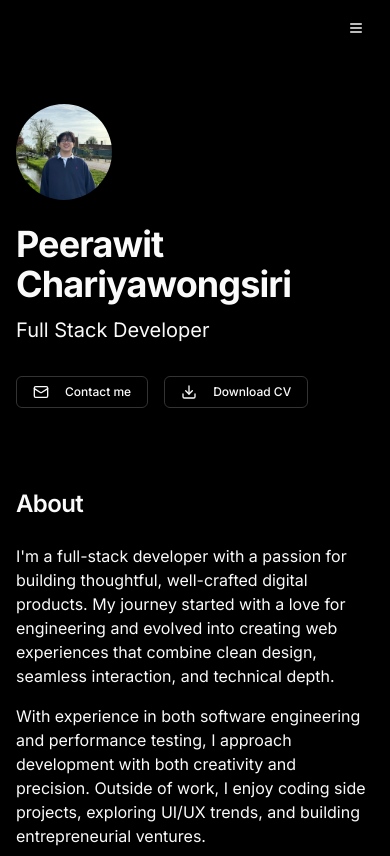
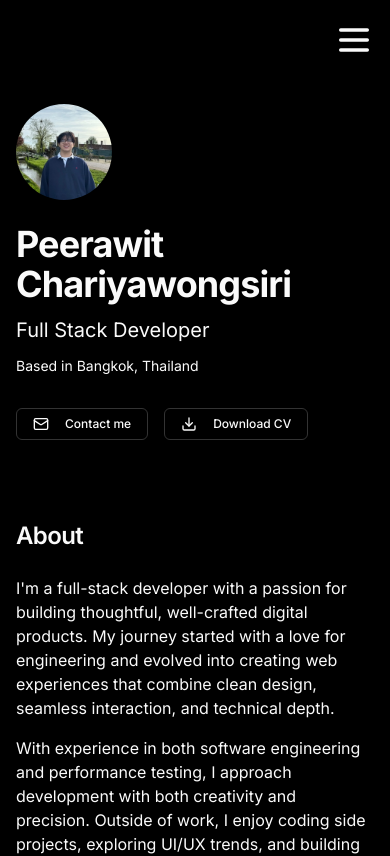
Before and after one commit to mikepeerawit/personal-portfolio, a Next.js app: page / in a window 390 px wide. Shown: the top 856 px of the page. Built offline with nearby package versions, Linux system fonts and the light colour scheme.

Commit message:
fix: fix tailwind animation

```diff
--- a/app/globals.css
+++ b/app/globals.css
@@ -1,4 +1,5 @@
 @import "tailwindcss";
+@import "tw-animate-css";
 
 @layer base {
   :root {
--- a/app/page.tsx
+++ b/app/page.tsx
@@ -11,7 +11,7 @@ export default function Home() {
     <main className="flex min-h-screen flex-col">
       <Header />
       <div className="w-full">
-        <div className="max-w-[650px] mx-auto px-4 sm:px-6 pt-12 pb-20 sm:pt-16 sm:pb-24 space-y-16 sm:space-y-24">
+        <div className="max-w-[650px] mx-auto px-4 sm:px-6 pt-6 pb-12 md:pt-10 md:pb-20 space-y-16 sm:space-y-24">
           <Hero />
           <About />
           <Experience />
--- a/components/sections/header.tsx
+++ b/components/sections/header.tsx
@@ -1,11 +1,11 @@
 import Link from "next/link";
-import { Button } from "@/components/ui/button";
 import { Menu } from "lucide-react";
 import {
   Sheet,
   SheetContent,
   SheetTrigger,
   SheetClose,
+  SheetTitle,
 } from "@/components/ui/sheet";
 
 const navItems = [
@@ -19,7 +19,7 @@ const navItems = [
 export function Header() {
   return (
     <header className="sticky top-0 z-50 w-full bg-black/50 backdrop-blur supports-[backdrop-filter]:bg-black/50">
-      <div className="w-full max-w-full flex h-14 sm:h-16 items-center justify-end md:justify-center px-4">
+      <div className="w-full max-w-full flex h-20 sm:h-20 items-center justify-end md:justify-center px-4">
         <nav className="hidden md:flex gap-6 text-sm">
           {navItems.map((item) => (
             <Link
@@ -34,22 +34,19 @@ export function Header() {
         <div className="md:hidden">
           <Sheet>
             <SheetTrigger asChild>
-              <Button
-                variant="ghost"
-                size="icon"
-                className="text-foreground/60 hover:text-foreground"
-              >
-                <Menu className="h-5 w-5" />
+              <div className="flex items-center justify-center h-10 w-10">
+                <Menu className="w-10 h-10 text-foreground/60 hover:text-foreground" />
                 <span className="sr-only">Toggle Menu</span>
-              </Button>
+              </div>
             </SheetTrigger>
             <SheetContent side="right" className="bg-black/95">
-              <nav className="grid gap-6 text-lg mt-10 px-2">
+              <SheetTitle className="sr-only">Navigation Menu</SheetTitle>
+              <nav className="grid gap-6 text-lg mt-10 pl-6">
                 {navItems.map((item) => (
                   <SheetClose key={item.href} asChild>
                     <Link
                       href={item.href}
-                      className="text-foreground/60 hover:text-foreground transition-all duration-300"
+                      className="text-foreground/60 hover:text-foreground transition-all duration-300 pl-4"
                     >
                       {item.label}
                     </Link>
--- a/components/sections/hero.tsx
+++ b/components/sections/hero.tsx
@@ -22,6 +22,9 @@ export function Hero() {
             Peerawit Chariyawongsiri
           </h1>
           <p className="text-xl text-muted-foreground">Full Stack Developer</p>
+          <p className="text-sm text-muted-foreground">
+            Based in Bangkok, Thailand
+          </p>
         </div>
       </div>
       <div className="flex gap-4">
--- a/components/ui/sheet.tsx
+++ b/components/ui/sheet.tsx
@@ -58,7 +58,7 @@ function SheetContent({
       <SheetPrimitive.Content
         data-slot="sheet-content"
         className={cn(
-          "bg-background/95 backdrop-blur supports-[backdrop-filter]:bg-background/80 data-[state=open]:animate-in data-[state=closed]:animate-out fixed z-50 flex flex-col gap-4 shadow-lg transition ease-in-out data-[state=closed]:duration-300 data-[state=open]:duration-500",
+          "bg-background data-[state=open]:animate-in data-[state=closed]:animate-out fixed z-50 flex flex-col gap-4 shadow-lg transition ease-in-out data-[state=closed]:duration-300 data-[state=open]:duration-500",
           side === "right" &&
             "data-[state=closed]:slide-out-to-right data-[state=open]:slide-in-from-right inset-y-0 right-0 h-full w-3/4 border-l sm:max-w-sm",
           side === "left" &&
@@ -71,12 +71,9 @@ function SheetContent({
         )}
         {...props}
       >
-        <SheetHeader className="sr-only">
-          <SheetTitle>Navigation Menu</SheetTitle>
-        </SheetHeader>
         {children}
         <SheetPrimitive.Close className="ring-offset-background focus:ring-ring data-[state=open]:bg-secondary absolute top-4 right-4 rounded-xs opacity-70 transition-opacity hover:opacity-100 focus:ring-2 focus:ring-offset-2 focus:outline-hidden disabled:pointer-events-none">
-          <XIcon className="size-4" />
+          <XIcon className="size-10" />
           <span className="sr-only">Close</span>
         </SheetPrimitive.Close>
       </SheetPrimitive.Content>
--- a/package.json
+++ b/package.json
@@ -21,8 +21,7 @@
     "postcss": "^8.5.3",
     "react": "^19.0.0",
     "react-dom": "^19.0.0",
-    "tailwind-merge": "^3.2.0",
-    "tailwindcss-animate": "^1.0.7"
+    "tailwind-merge": "^3.2.0"
   },
   "devDependencies": {
     "@eslint/eslintrc": "^3",
--- a/tailwind.config.ts
+++ b/tailwind.config.ts
@@ -1,5 +1,4 @@
 import type { Config } from "tailwindcss";
-import animate from "tailwindcss-animate";
 
 const config = {
   darkMode: "class",
@@ -60,23 +59,9 @@ const config = {
         md: "calc(var(--radius) - 2px)",
         sm: "calc(var(--radius) - 4px)",
       },
-      keyframes: {
-        "accordion-down": {
-          from: { height: "0" },
-          to: { height: "var(--radix-accordion-content-height)" },
-        },
-        "accordion-up": {
-          from: { height: "var(--radix-accordion-content-height)" },
-          to: { height: "0" },
-        },
-      },
-      animation: {
-        "accordion-down": "accordion-down 0.2s ease-out",
-        "accordion-up": "accordion-up 0.2s ease-out",
-      },
     },
   },
-  plugins: [animate],
+  plugins: [],
 } satisfies Config;
 
 export default config;
```
Also changed, not shown: components.json, 1 other file (tests, documents, lock files or other folders).
